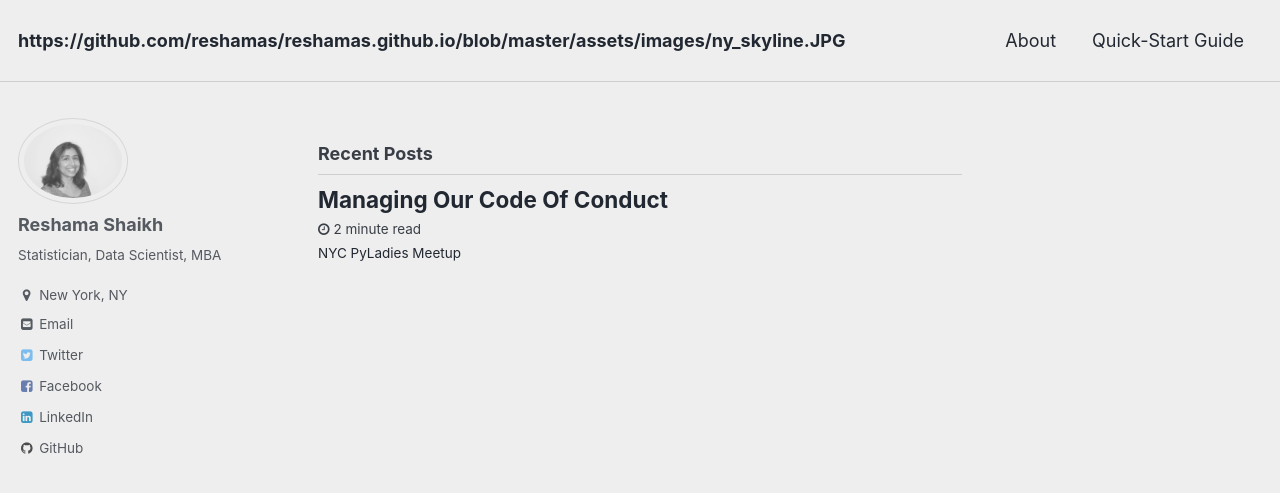
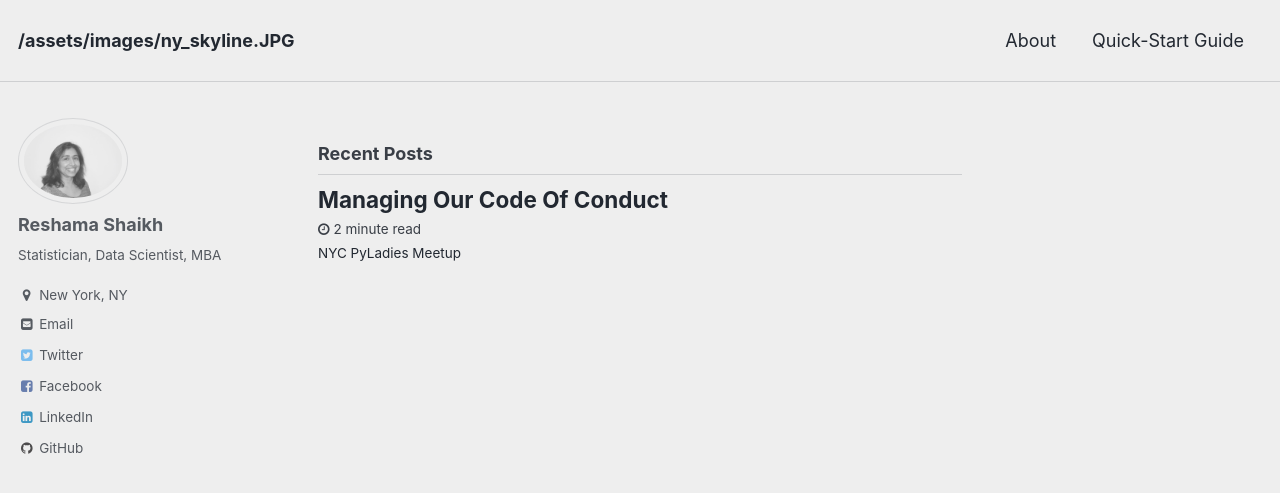
Before and after one commit to reshamas/reshamas.github.io, a Jekyll site: the page built from index.html, in a window 1280 px wide and 900 px high. Shown: the top 493 px of the window. Built offline with Jekyll 4.4.1, drawn with Linux system fonts in a browser that asks for light colours; the list of posts is cut into pages by our own code.

Commit message:
Update _config.yml

```diff
--- a/_config.yml
+++ b/_config.yml
@@ -9,7 +9,7 @@ minimal_mistakes_skin    : "air" #"default" # "air", "aqua", "contrast", "dark",
 
 # Site Settings
 locale                   : "en"
-title                    : https://github.com/reshamas/reshamas.github.io/blob/master/assets/images/ny_skyline.JPG
+title                    : "/assets/images/ny_skyline.JPG"
 title_separator          : "-"
 name                     : "Reshama"
 description              : "Data Science & More"
```
